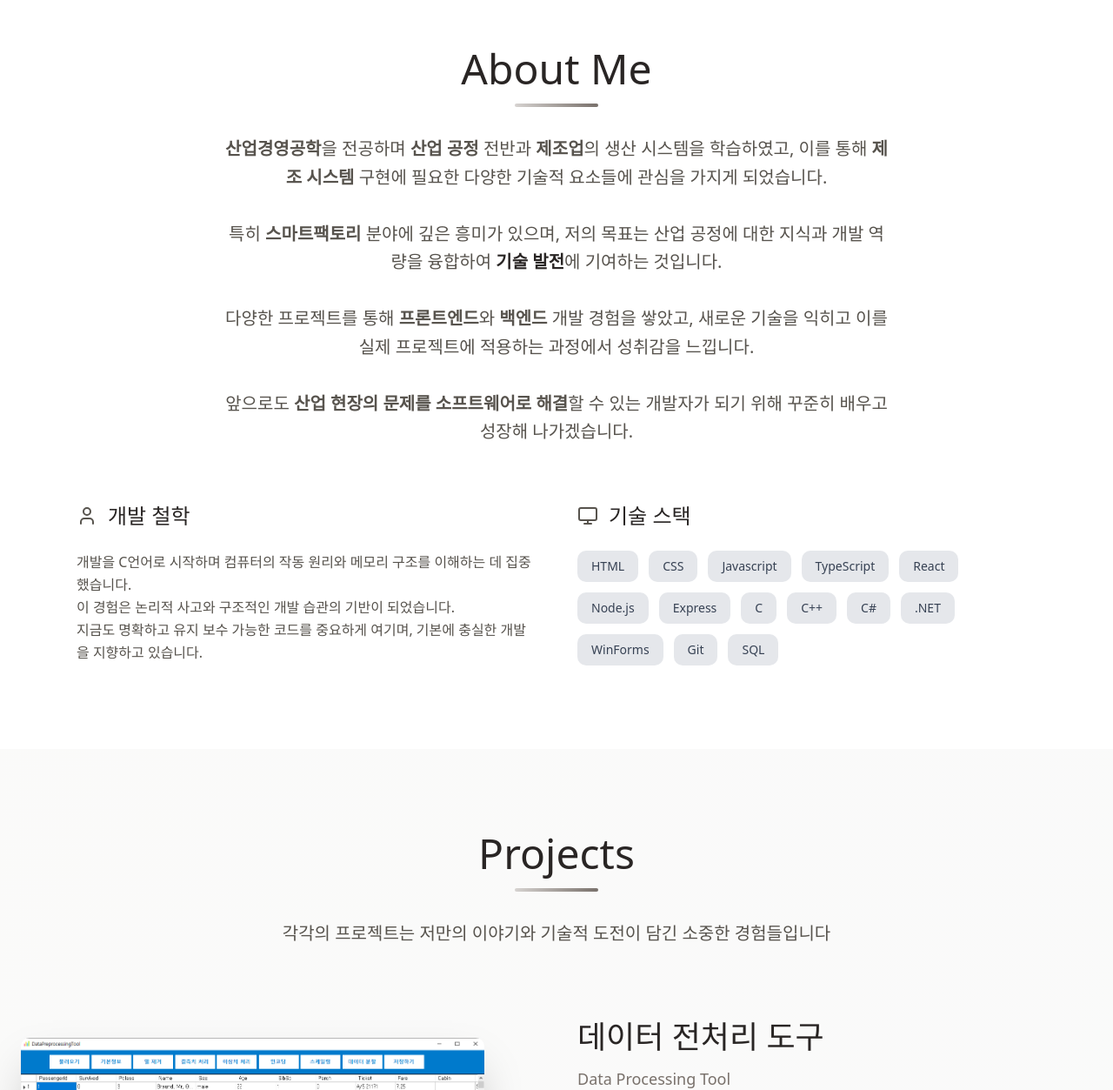
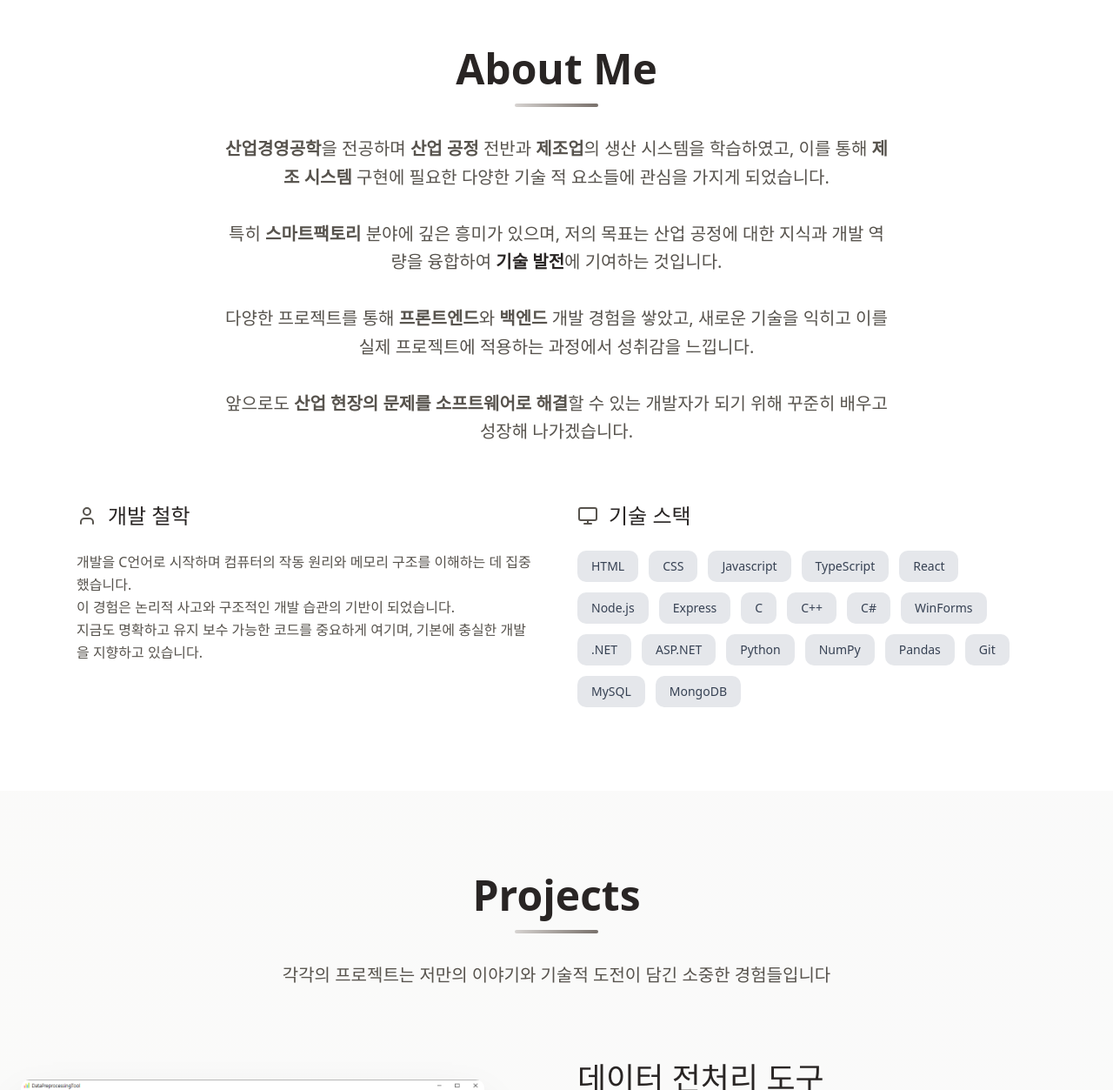
Before and after one commit to hanseok0621/portfolio, a React (Vite) app: page / in a window 1280 px wide. Shown: the part 841-2094 px from the top of the page at 87% size. Built offline with nearby package versions, Linux system fonts and the light colour scheme.

Commit message:
내용 추가

```diff
--- a/src/components/About.tsx
+++ b/src/components/About.tsx
@@ -1,5 +1,3 @@
-// src/components/About.tsx
-
 import { User, Monitor } from 'lucide-react';
 
 const skills = [
@@ -13,10 +11,15 @@ const skills = [
   "C",
   "C++",
   "C#",
+  "WinForms",
   ".NET",
-  "WinForms",
+  "ASP.NET",
+  "Python",
+  "NumPy",
+  "Pandas",
   "Git",
-  "SQL"
+  "MySQL",
+  "MongoDB"
 ];
 
 const About = () => {
@@ -24,11 +27,11 @@ const About = () => {
     <section className="py-24 bg-white">
       <div className="max-w-6xl mx-auto px-6">
         <div className="text-center mb-16">
-          <h2 className="text-4xl md:text-5xl font-sans font-light text-stone-800 mb-4">About Me</h2>
+          <h2 className="text-4xl md:text-5xl font-sans font-semibold text-stone-800 mb-4">About Me</h2>
           <div className="w-24 h-1 bg-gradient-to-r from-stone-300 to-stone-500 mx-auto rounded-full mb-8" />
           <p className="text-xl text-stone-600 max-w-3xl mx-auto leading-relaxed">
             <strong>산업경영공학</strong>을 전공하며 <strong>산업 공정</strong> 전반과 <strong>제조업</strong>의 생산 시스템을 학습하였고,
-            이를 통해 <strong>제조 시스템</strong> 구현에 필요한 다양한 기술적 요소들에 관심을 가지게 되었습니다.
+            이를 통해 <strong>제조 시스템</strong> 구현에 필요한 다양한 기술  적 요소들에 관심을 가지게 되었습니다.
             <br /><br />
             특히 <strong>스마트팩토리</strong> 분야에 깊은 흥미가 있으며,
             저의 목표는 산업 공정에 대한 지식과 개발 역량을 융합하여
--- a/src/components/Projects.tsx
+++ b/src/components/Projects.tsx
@@ -27,7 +27,7 @@ const Projects = () => {
     <section className="py-24 bg-gradient-to-br from-stone-50 to-neutral-50">
       <div className="max-w-7xl mx-auto px-6">
         <div className="text-center mb-20">
-          <h2 className="text-4xl md:text-5xl font-sans font-light text-stone-800 mb-4">Projects</h2>
+          <h2 className="text-4xl md:text-5xl font-sans font-semibold text-stone-800 mb-4">Projects</h2>
           <div className="w-24 h-1 bg-gradient-to-r from-stone-300 to-stone-500 mx-auto rounded-full mb-8" />
           <p className="text-xl text-stone-600 max-w-3xl mx-auto leading-relaxed">
             각각의 프로젝트는 저만의 이야기와 기술적 도전이 담긴 소중한 경험들입니다
```
